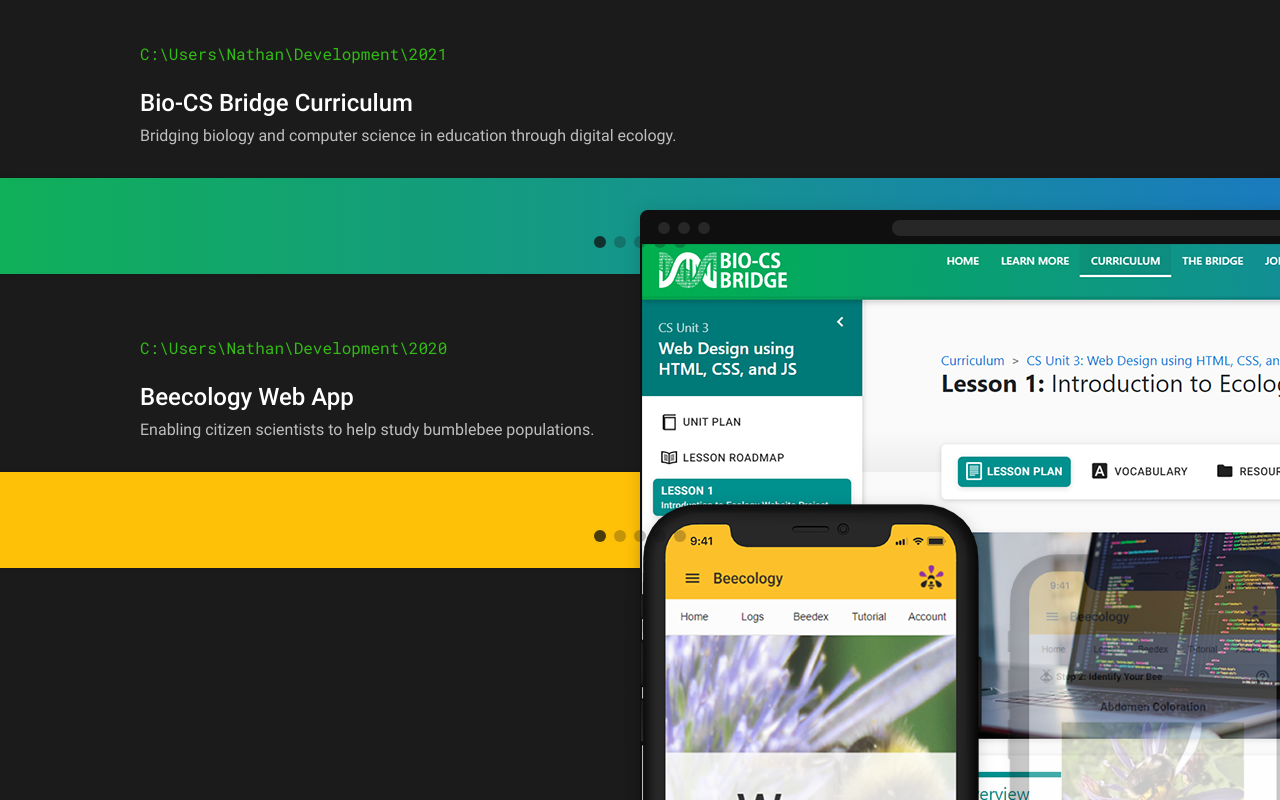
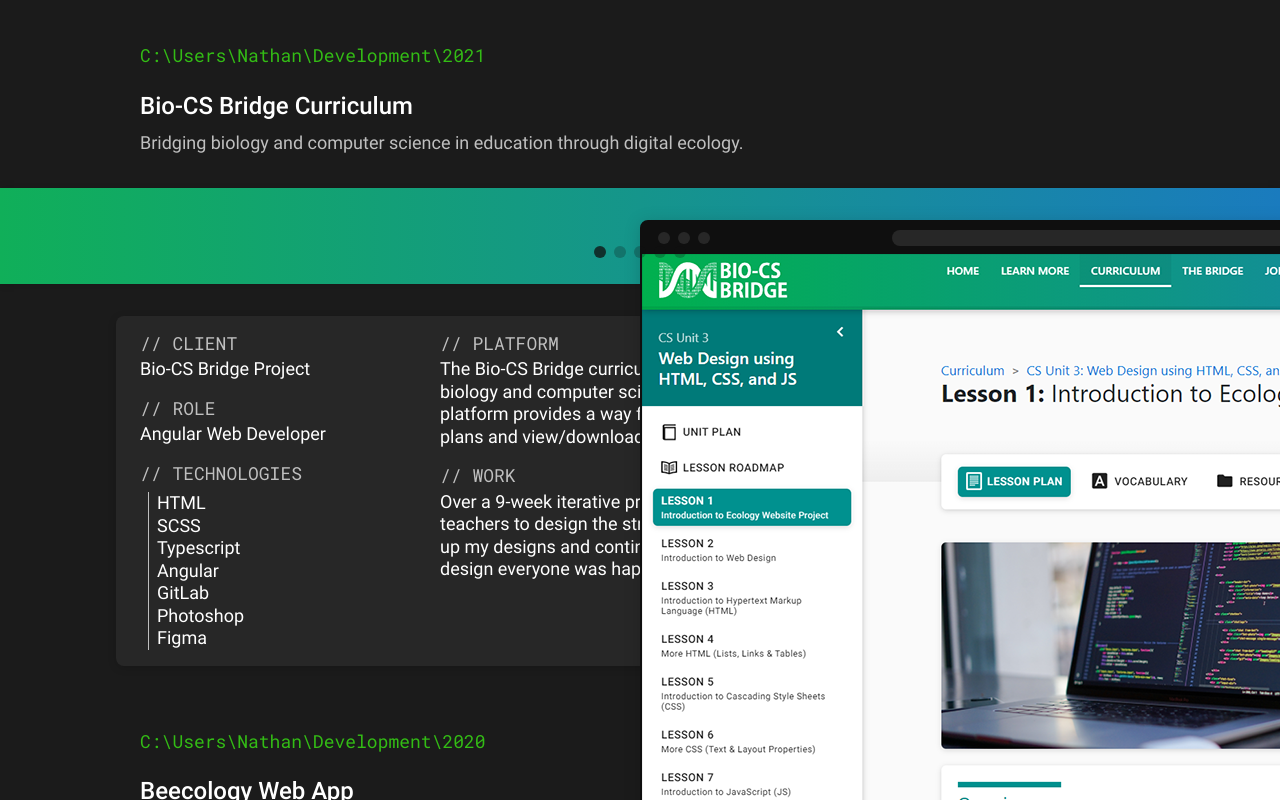
Before and after one commit to Paradoxdotexe/theNJK, a Vue app: page /development in a window 1280 px wide. Shown: the part 820-1620 px from the top of the page. Built offline with nearby package versions, Linux system fonts and the light colour scheme.

Commit message:
Add DetailsCard to development entries

```diff
--- a/src/components/ContentCard.vue
+++ b/src/components/ContentCard.vue
@@ -35,13 +35,11 @@
 
 <style lang="scss" scoped>
 .content-card {
-  @include mix-shadow-down;
+  @include mix-card;
+  padding: $gap-sm $gap-md;
   position: relative;
-  background: $background-tertiary;
   width: 400px;
   height: min-content;
-  border-radius: $border-radius;
-  padding: $gap-sm $gap-md;
   line-height: 100%;
 
   &:not(:last-child) {
--- a/src/components/ContentHeader.vue
+++ b/src/components/ContentHeader.vue
@@ -56,6 +56,7 @@
   .content-header__subtitle {
     color: $color-secondary;
     max-width: 800px;
+    line-height: 150%;
   }
 }
 </style>
--- a/src/components/development/DevelopmentEntry.vue
+++ b/src/components/development/DevelopmentEntry.vue
@@ -1,19 +1,22 @@
 <template>
   <ContentHeader :path="path" :title="entry.title" :subtitle="entry.subtitle" />
-  <Carousel :content="entry.content"></Carousel>
+  <EntryCarousel :content="entry.content" />
+  <EntryDetails :details="entry.details" />
 </template>
 
 <script lang="ts">
 import { defineComponent, PropType } from 'vue';
 import { DevelopmentEntry } from '@/data/development';
 import ContentHeader from '@/components/ContentHeader.vue';
-import Carousel from '@/components/development/Carousel.vue';
+import EntryCarousel from '@/components/development/EntryCarousel.vue';
+import EntryDetails from '@/components/development/EntryDetails.vue';
 
 export default defineComponent({
   name: 'DevelopmentEntry',
   components: {
     ContentHeader,
-    Carousel
+    EntryCarousel,
+    EntryDetails
   },
   props: {
     path: {
--- a/src/components/development/Carousel.vue
+++ b/src/components/development/EntryCarousel.vue
@@ -54,7 +54,7 @@
 import WebMockup from '@/components/development/WebMockup.vue';
 
 export default defineComponent({
-  name: 'Carousel',
+  name: 'EntryCarousel',
   components: {
     WebMockup
   },
--- /dev/null
+++ b/src/components/development/EntryDetails.vue
@@ -0,0 +1,80 @@
+<template>
+  <div class="details">
+    <div v-for="side of ['left', 'right']" :key="side" class="details__items">
+      <div v-for="key of refs[side]" :key="key" class="details__item">
+        <div class="item__title">// {{ key.toUpperCase() }}</div>
+        <div v-if="!Array.isArray(details[key])" class="item__content">{{ details[key] }}</div>
+        <div v-else class="item__list">
+          <div v-for="(li, i) of details[key]" :key="i">{{ li }}</div>
+        </div>
+      </div>
+    </div>
+  </div>
+</template>
+
+<script lang="ts">
+import { defineComponent, PropType, reactive } from 'vue';
+import { DevelopmentEntryDetails } from '@/data/development';
+
+export default defineComponent({
+  name: 'EntryDetails',
+  props: {
+    details: {
+      type: Object as PropType<DevelopmentEntryDetails>,
+      required: true
+    }
+  },
+  setup(props) {
+    const refs = reactive({
+      left: ['client', 'role', 'technologies'],
+      right: ['platform', 'work']
+    });
+
+    return {
+      props,
+      refs
+    };
+  }
+});
+</script>
+
+<style lang="scss" scoped>
+.details {
+  @include mix-card;
+  padding: $gap-md $gap-lg;
+  width: $max-width;
+  display: flex;
+  margin-top: $gap-xl;
+
+  .details__items {
+    display: flex;
+    flex-direction: column;
+
+    &:first-child {
+      width: 30%;
+    }
+
+    &:last-child {
+      width: 70%;
+    }
+
+    .details__item {
+      &:not(:last-child) {
+        margin-bottom: $gap-md;
+      }
+
+      .item__title {
+        font-family: $font-family-secondary;
+        color: $color-secondary;
+        margin-bottom: $gap-sm * 0.5;
+      }
+
+      .item__list {
+        border-left: 1px solid $color-secondary;
+        padding-left: $gap-sm;
+        margin: $gap-sm 0 0 $gap-sm;
+      }
+    }
+  }
+}
+</style>
--- a/src/styles/_global.scss
+++ b/src/styles/_global.scss
@@ -9,7 +9,7 @@
   background: $background-secondary;
 
   font-family: $font-family-primary;
-  font-size: 100%; // 16 px default
+  font-size: $font-size-md;
   color: $color-primary;
 
   a {
--- a/src/styles/_mixins.scss
+++ b/src/styles/_mixins.scss
@@ -99,3 +99,10 @@
   text-align: center;
   margin-top: $gap-xl;
 }
+
+// cards
+@mixin mix-card {
+  @include mix-shadow-down;
+  background: $background-tertiary;
+  border-radius: $border-radius;
+}
--- a/src/styles/_themes.scss
+++ b/src/styles/_themes.scss
@@ -19,8 +19,8 @@
 $font-family-primary: 'Roboto', sans-serif;
 $font-family-secondary: 'Roboto Mono', sans-serif;
 
-$font-size-sm: 0.875rem; // 14px default
-$font-size-md: 1rem; // 16px default
+$font-size-sm: 1rem; // 16px default
+$font-size-md: 1.125rem; // 18px default
 $font-size-lg: 1.25rem; // 20px default
 $font-size-xl: 1.5rem; // 24px default
 $font-size-xxl: 6rem; // 96px default
```
